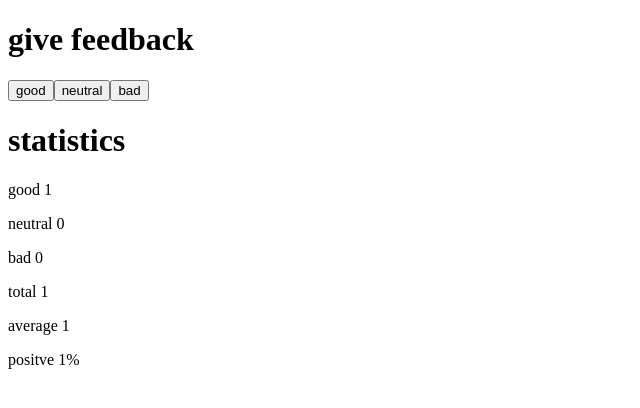
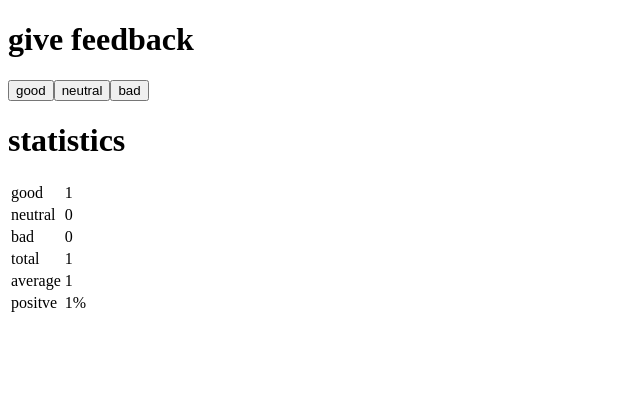
Before and after one commit to Selerium/fullstackopen, a React (Vite) app in the folder part1/unicafe/: page / in a window 1280 px wide. Both pictures are taken after a click on the button "good". Shown: the top 408 px of the page, without its empty margins (0-640 px from the left). Built offline with nearby package versions, Linux system fonts and the light colour scheme.

Commit message:
ex1.11 completed

```diff
--- a/part1/unicafe/src/App.jsx
+++ b/part1/unicafe/src/App.jsx
@@ -8,7 +8,14 @@ const Button = ({ name, onClick }) => {
 
 const StatisticLine = ({ text, value }) => {
   return (
-    <p>{text} {value}</p>
+    <tr>
+      <td>
+        {text}
+      </td>
+      <td>
+        {value}
+      </td >
+    </tr>
   )
 }
 
@@ -17,14 +24,16 @@ const Statistics = ({ good, neutral, bad, total }) => {
     <>
       <h1>statistics</h1>
       {total > 0 ?
-        <>
+        <table>
+          <tbody>
             <StatisticLine text='good' value={good} />
             <StatisticLine text='neutral' value={neutral} />
             <StatisticLine text='bad' value={bad} />
             <StatisticLine text='total' value={total} />
             <StatisticLine text='average' value={total > 0 ? (good - bad) / total : 0} />
             <StatisticLine text='positve' value={(total > 0 ? good / total : 0) + '%'} />
-        </> :
+          </tbody>
+        </table> :
         <p>No feedback given</p>
       }
     </>
```
Lines whose indentation alone changed are shown as unchanged.
